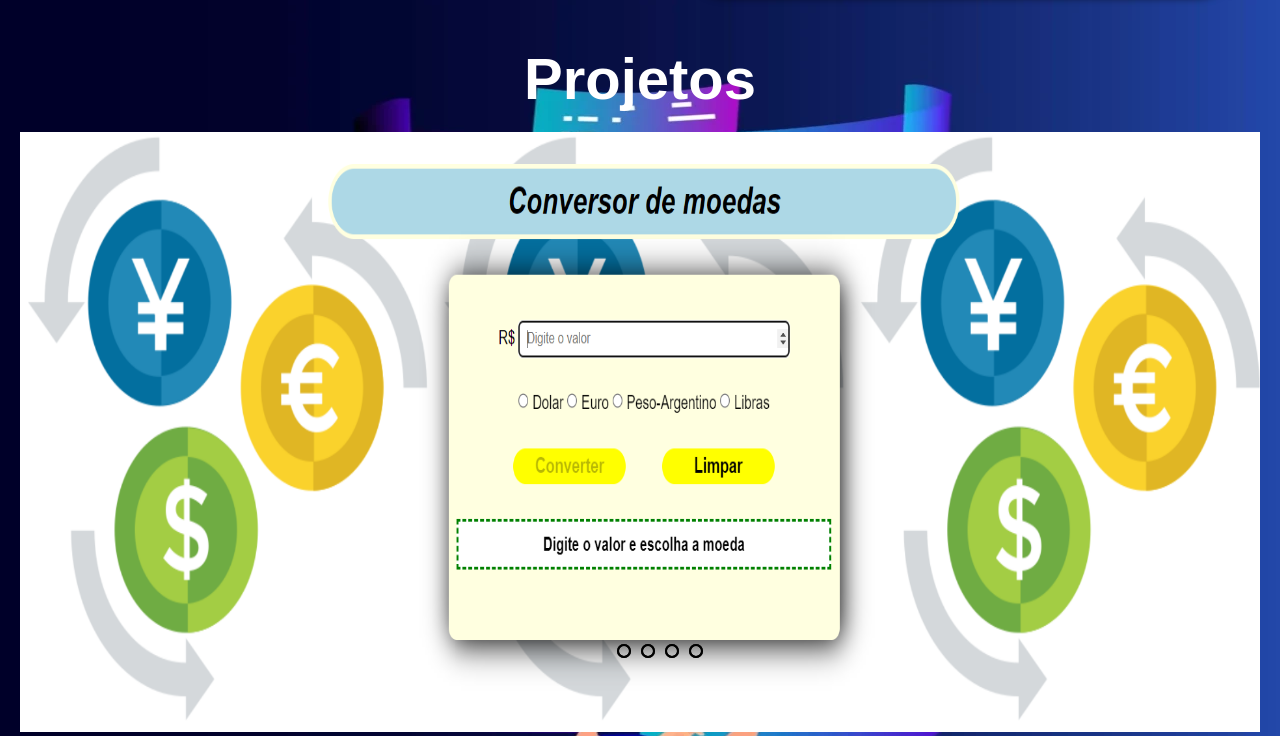
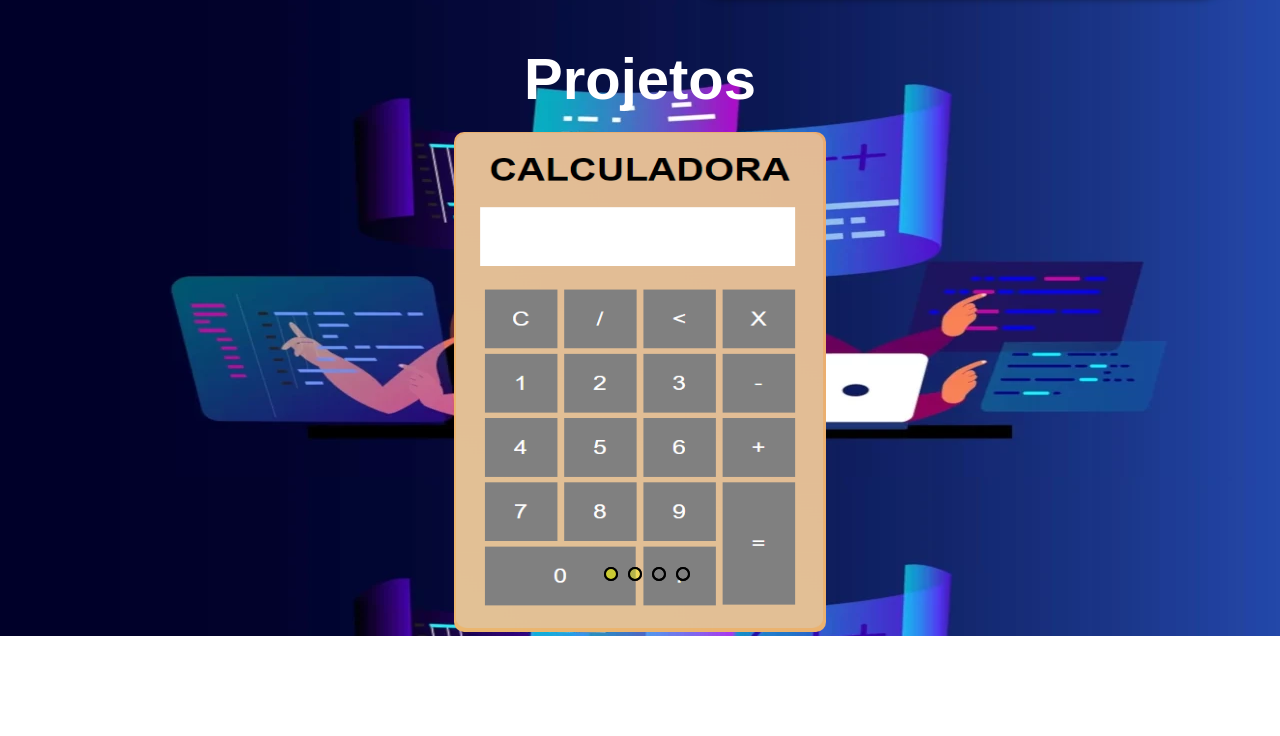
Before and after one commit to Ruanhenryy/Portfolio, a plain HTML site: page index.html in a window 1280 px wide. Shown: the part 963-1699 px from the top of the page. After the commit the page ends 1599 px from the top, so only its background shows below. Drawn offline with Linux system fonts and the light colour scheme.

Commit message:
Slider finalizado

```diff
--- a/app.js
+++ b/app.js
@@ -20,3 +20,21 @@ btnSairMenu.addEventListener('click', function(){
 
 
 //CARROSSEL
+
+document.querySelector('#radio1').checked = true
+
+let contador = 1
+
+setInterval(() =>{
+    proximaImg()
+}, 5000)
+
+function proximaImg(){
+    contador++;
+
+    if(contador > 4){
+        contador = 1
+    }
+
+    document.getElementById('radio' +contador).checked = true
+}
--- a/index.html
+++ b/index.html
@@ -35,7 +35,7 @@
             <div class="conteudo-perfil">
                 <div class="bem-vindo">
                     <marquee behavior="scroll" direction="left">
-                        <h1>Do Hello Word para o Mundo</h1>
+                        <h2>Do Hello Word para o Mundo</h2>
                     </marquee>
                 </div>
                 <div class="info-perfil">
@@ -80,7 +80,7 @@
             </div>
         </section>
         <section class="slides">
-            <h2 id="titulo-projetos">Projetos</h2>
+            <h1 id="titulo-projetos">Projetos</h1>
             <div class="slide-content">
 
                 <input type="radio" name="radio" id="radio1">
@@ -89,13 +89,13 @@
                 <input type="radio" name="radio" id="radio4">
 
                 <div class="box-slide primeiro">
-                    <img src="img/conversor-de-moedas.png" alt="Conversor de Moedas">
+                    <img src="img/conversor.png" alt="Conversor de Moedas">
                 </div>
                 <div class="box-slide">
                     <img src="img/calcu.png" alt="Calculadora">
                 </div>
                 <div class="box-slide">
-                    <img src="" alt="Calculadora de Média">
+                    <img src="img/calcu-media.png" alt="Calculadora de Média">
                 </div>
                 <div class="box-slide">
                     <img src="img/calcu-imc.png" alt="Calculadora de IMC">
--- a/style.css
+++ b/style.css
@@ -155,16 +155,17 @@ section.slides{
     text-align: center;
 }
 .box-slide img{
-    width: 100%;
-    height: 600px;
+    width: 30%;
+    height: 500px;
+    border-radius: 10px;
 }
 .slide-content input{
     display: none;
 }
 .nav-manual, .nav-auto{
     position: absolute;
-    width: 100%;
-    margin-top: 40%;
+    width: 98%;
+    margin-top: 34%;
     display: flex;
     justify-content: center;
 }
@@ -180,6 +181,21 @@ section.slides{
 }
 .nav-manual .manual-btn:hover{
     background-color: greenyellow;
+}
+#radio1:checked ~ .nav-auto .auto-btn1, #radio2:checked ~ .nav-auto .auto-btn2, #radio3:checked ~ .nav-auto .auto-btn3, #radio4:checked ~ .nav-auto .auto-btn4{
+    background-color: yellow;
+}
+#radio1:checked ~.primeiro{
+    margin-left: 0%;
+}
+#radio2:checked ~.primeiro{
+    margin-left: -20%;
+}
+#radio3:checked ~.primeiro{
+    margin-left: -40%;
+}
+#radio4:checked ~.primeiro{
+    margin-left: -60%;
 }
 /*
 .nav-manual .manual-btn:not(:last-child), .nav-auto div:not(:last-child){
```
Also changed, not shown: img/calcu-imc.png, img/calcu-media.png (added), img/calculadora-imc(1).png (deleted), img/conversor-de-moedas.png (deleted), img/conversor.png (added).
